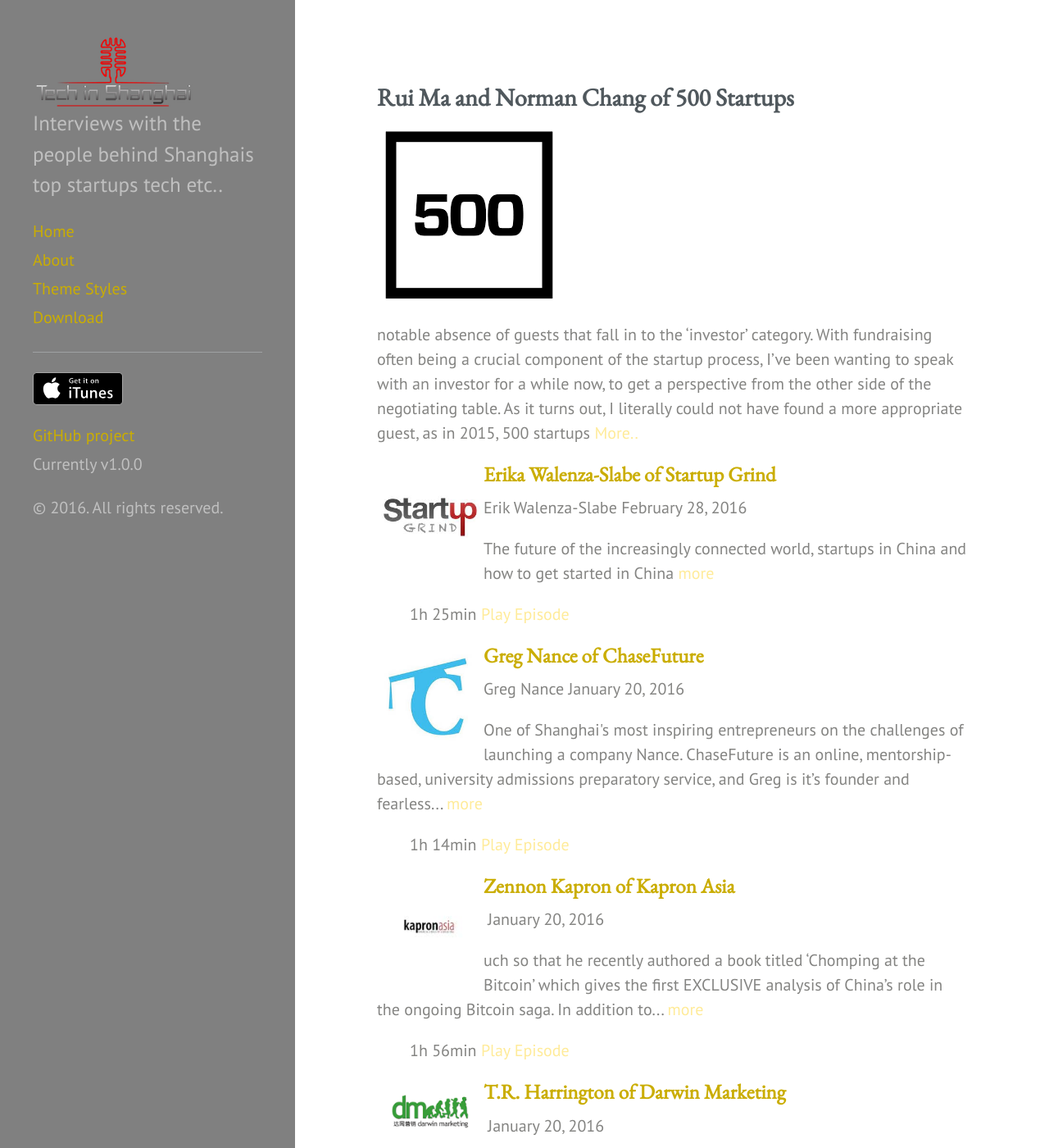
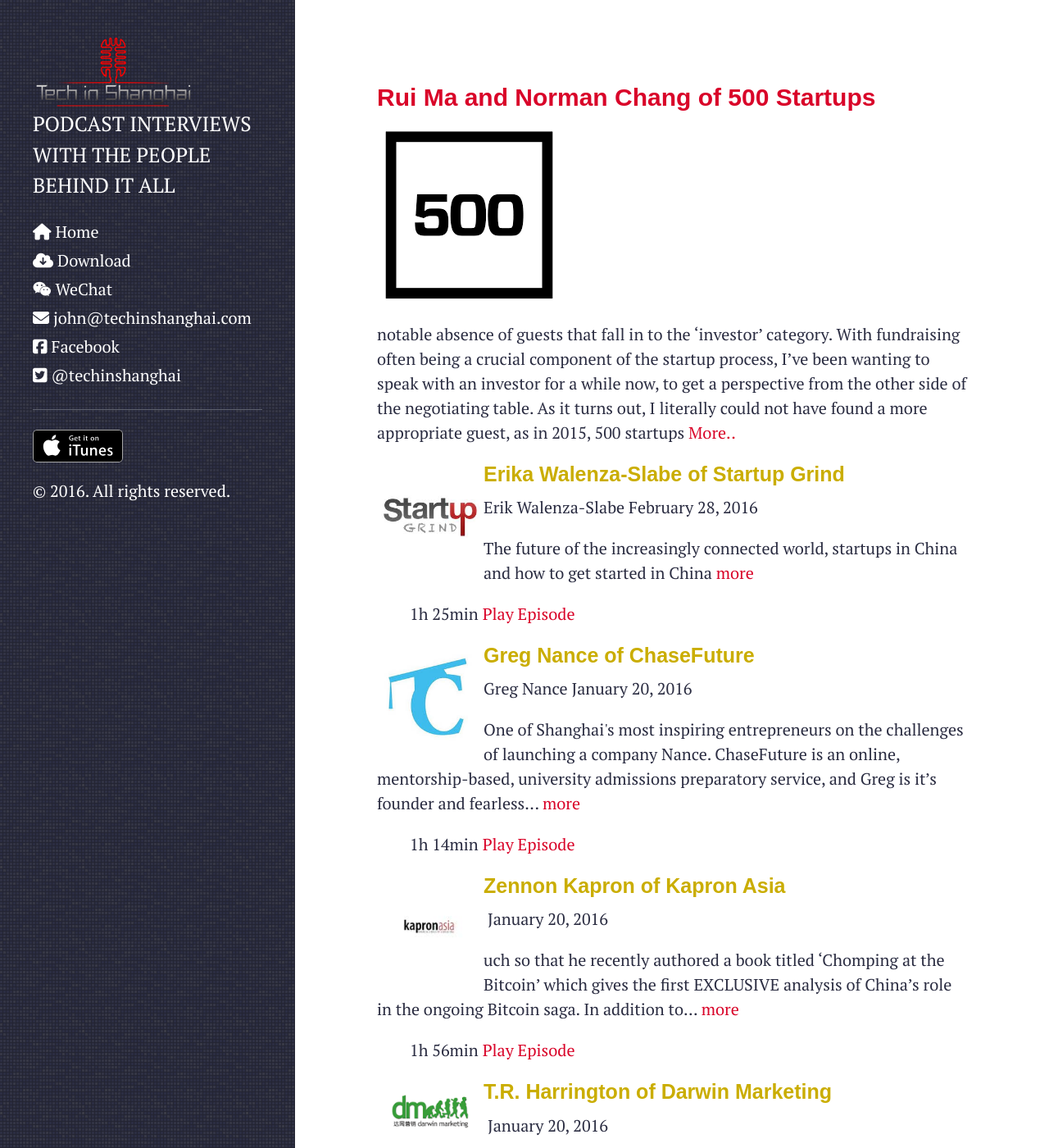
Before and after one commit to larswww/tis.github.io, a Jekyll site: the page built from index.html, in a window 1280 px wide and 1400 px high. Shown: the whole window at 82% size. Built offline with Jekyll 4.4.1, drawn with Linux system fonts in a browser that asks for light colours; nearby versions of some CDN libraries; Markdown is read by kramdown in place of the engine named in the settings.

Commit message:
design beginnings

```diff
--- a/_config.yml
+++ b/_config.yml
@@ -8,12 +8,12 @@
 # Setup
 title:            TechInShanghai
 tagline:          Podcast by host John Vallis
-description:      "Interviews with the people behind Shanghais top startups tech etc.."
-#url:
-#baseurl:         /
+description:      "PODCAST INTERVIEWS WITH THE PEOPLE BEHIND IT ALL"
+url:
+baseurl:         ""
 
 author:
-  name:           'Karlo Espiritu'
+  name:           'John Vallis'
   url:            https://twitter.com/karloespiritu
 
 # Custom vars
--- a/_includes/head.html
+++ b/_includes/head.html
@@ -15,15 +15,16 @@
   </title>
 
   <!-- CSS -->
-  <link rel="stylesheet" href="{{ site.baseurl }}public/css/poole.css">
-  <link rel="stylesheet" href="{{ site.baseurl }}public/css/syntax.css">
-  <link rel="stylesheet" href="{{ site.baseurl }}public/css/blackdoc.css">
-  <link rel="stylesheet" href="{{ site.baseurl }}public/css/main.css">
-  <link rel="stylesheet" href="http://fonts.googleapis.com/css?family=PT+Sans:400,400italic,700|Abril+Fatface">
-  <link rel="stylesheet" href="http://fonts.googleapis.com/css?family=EB+Garamond">
+  <link rel="stylesheet" href="{{ site.baseurl }}/public/css/poole.css">
+  <link rel="stylesheet" href="{{ site.baseurl }}/public/css/syntax.css">
+  <link rel="stylesheet" href="{{ site.baseurl }}/public/css/blackdoc.css">
+  <link rel="stylesheet" href="{{ site.baseurl }}/public/css/main.css">
+  <link rel='stylesheet' type='text/css' href='https://fonts.googleapis.com/css?family=PT+Serif'>
   <!-- Icons -->
-  <link rel="apple-touch-icon-precomposed" sizes="144x144" href="{{ site.baseurl }}public/apple-touch-icon-144-precomposed.png">
-  <link rel="shortcut icon" href="{{ site.baseurl }}public/favicon.ico">
+  <link rel="apple-touch-icon-precomposed" sizes="144x144" href="{{ site.baseurl }}/public/apple-touch-icon-144-precomposed.png">
+  <link rel="shortcut icon" href="{{ site.baseurl }}/public/favicon.ico">
+
+<script src="https://use.fontawesome.com/7fa54cf23e.js"></script>
 
   <!-- RSS -->
   <link rel="alternate" type="application/rss+xml" title="RSS" href="/atom.xml">
--- a/_includes/sidebar.html
+++ b/_includes/sidebar.html
@@ -6,33 +6,23 @@
         </a>
       <p class="lead">{{ site.description }}</p>
     </div>
-
     <nav class="sidebar-nav">
-      <a class="sidebar-nav-item{% if page.url == site.baseurl %} active{% endif %}" href="{{ site.baseurl }}">Home</a>
-
-      {% comment %}
-        The code below dynamically generates a sidebar nav of pages with
-        `layout: page` in the front-matter. See readme for usage.
-      {% endcomment %}
-
-      {% assign pages_list = site.pages %}
-      {% for node in pages_list %}
-        {% if node.title != null %}
-          {% if node.layout == "page" %}
-            <a class="sidebar-nav-item{% if page.url == node.url %} active{% endif %}" href="{{ site.baseurl }}{{ node.url  | remove_first: '/' }}">{{ node.title }}</a>
-          {% endif %}
-        {% endif %}
-      {% endfor %}
+      <a class="sidebar-nav-item{% if page.url == site.baseurl %} active{% endif %}" href="{{ site.baseurl }}"><i class="fa fa-home" aria-hidden="true"></i>Home</a>
+      <a class="sidebar-nav-item" href="{{ site.github.repo }}/archive/master.zip"><i class="fa fa-cloud-download" aria-hidden="true"></i>Download</a>
+      <a class='sidebar-nav-item' href='#'><i class="fa fa-weixin" aria-hidden="true"></i>WeChat</a>
+      <a class='sidebar-nav-item' href='#'><i class="fa fa-envelope" aria-hidden="true"></i>john@techinshanghai.com</a>
+      <a class='sidebar-nav-item' href='#'><i class="fa fa-facebook-square" aria-hidden="true"></i>Facebook</a>
+      <a class='sidebar-nav-item' href='#'><i class="fa fa-twitter-square" aria-hidden="true"></i>@techinshanghai</a>
 
 
-      <a class="sidebar-nav-item" href="{{ site.github.repo }}/archive/master.zip">Download</a>
+
+
       <hr>
       <a href="#">
-      <img src="{{ site.baseurl }}public/images/get-on-itunes.svg" alt="subscribe on iTunes" />
+      <img src="{{ site.baseurl }}/public/images/get-on-itunes.svg" alt="subscribe on iTunes" />
 </a>
 
-      <a class="sidebar-nav-item" href="{{ site.github.repo }}">GitHub project</a>
-      <span class="sidebar-nav-item">Currently v{{ site.version }}</span>
+
     </nav>
 
     <p>&copy; {{ site.time | date: '%Y' }}. All rights reserved.</p>
--- a/index.html
+++ b/index.html
@@ -6,7 +6,7 @@
 <article class='latest-ep'>
   <h2><a href="#">{{ post.title }}</a></h2>
 
-<img src='{{ site.baseurl }}public/images/logos/{{ post.logo }}' alt='{{ post.alt }}'>
+<img src='{{ site.url }}public/images/logos/{{ post.logo }}' alt='{{ post.alt }}'>
 <p>{{ post.description }} <a href='#'>More..</a> </p>
 </article>
 {% endfor %}
@@ -16,10 +16,10 @@
   {% for post in site.posts offset:1 %}
   <article class='episodes group'>
     <span class='crop'>
-  <img src='{{ site.baseurl }}public/images/logos/{{ post.logo }}' alt='{{ post.alt }}'>
+  <img src='{{ site.url }}public/images/logos/{{ post.logo }}' alt='{{ post.alt }}'>
   </span>
 
-  <h3 class='post-title'><a href="#">{{ post.title }}</a></h3>
+  <h3 class='post-title'><a href="{{ post.url }}">{{ post.title }}</a></h3>
   <ul>
     <li class="guest">
       {{ post.guest }}
@@ -36,7 +36,7 @@
       {{ post.time }}
     </li>
     <li>
-      <a href='{{ site.baseurl }}{{ post.url | remove_first: '/'}}'>Play Episode</a>
+      <a href='{{ site.url }}{{ post.url | remove_first: '/'}}'>Play Episode</a>
     </li>
   </ul>
 
--- a/public/css/main.scss
+++ b/public/css/main.scss
@@ -2,16 +2,49 @@
 
 ---
 // Colors
+
+$dark: #2B2D42;
+$green: #8D99AE;
+$light: #EDF2F4;
+$logoPink: #ED1212;
+$pink: #D90429;
+
 $main: #fff;
 $sidebarColor: grey;
 
 
+html {
+  font-family: 'PT Serif', serif;
+
+
+}
+
+h1, h2, h3, h4, h5, h6 {
+  color: $pink;
+font-family: "Century Gothic", CenturyGothic, AppleGothic, sans-serif;
+& a {
+  color: $pink;
+  font-family: "Century Gothic", CenturyGothic, AppleGothic, sans-serif;
+}
+}
+
+
 body {
+  color: $dark;
   background-color: $main;
 }
 
 .sidebar {
-  background-color: $sidebarColor;
+  color: $main;
+  background-color: $dark;
+  background-image: url(../images/sidebar-tile.png);
+  & a {
+    color: $main;
+  }
+
+  & i {
+    margin-right: 5px;
+  }
 }
 
 .logo {
@@ -22,6 +55,12 @@
   height: 92px;
 }
 
+a {
+  color: $pink;
+  &:hover {
+    color: $logoPink;
+  }
+}
 
 
 // episode list
```
Also changed, not shown: public/images/sidebar-tile.png (added).
